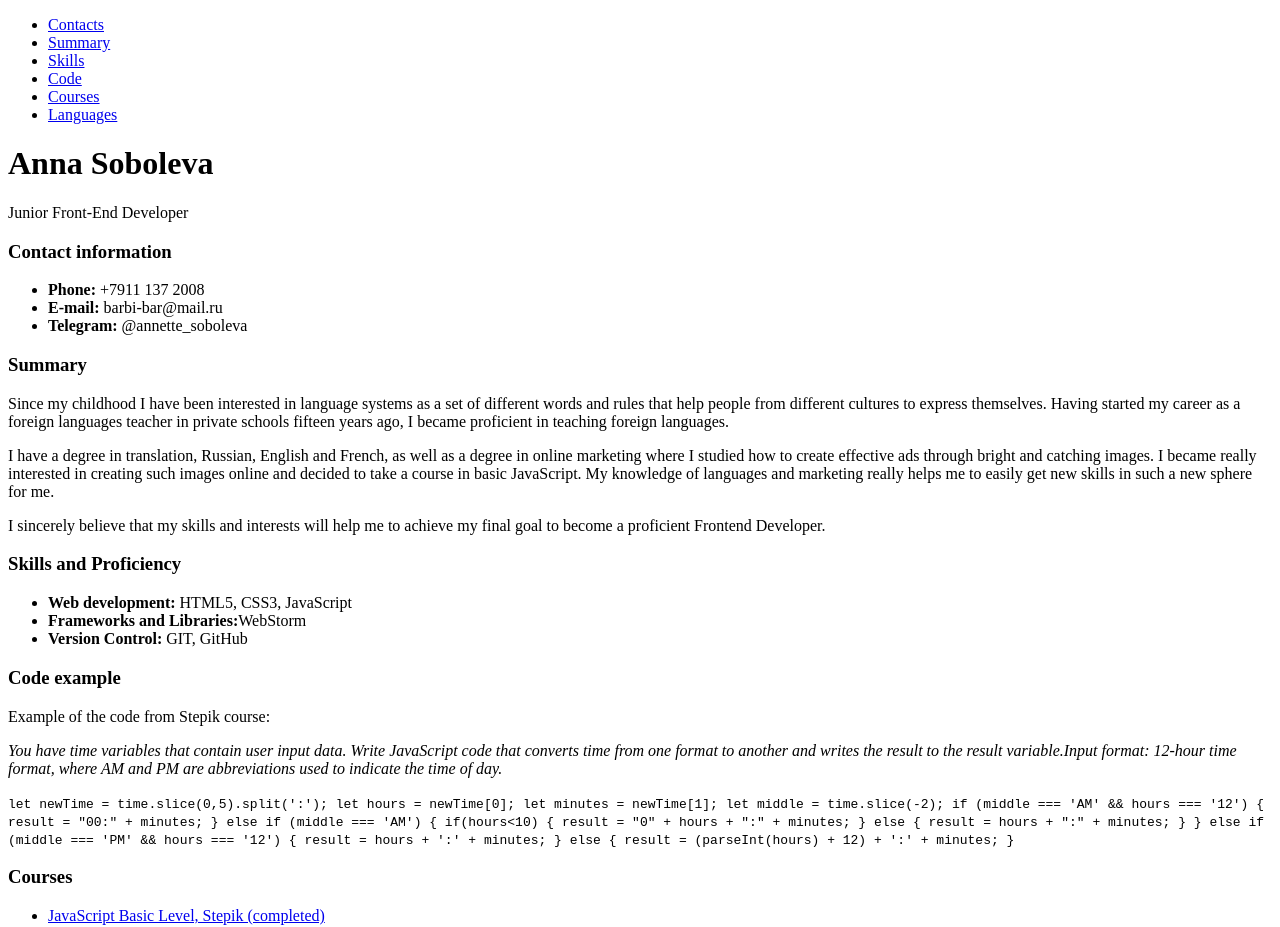
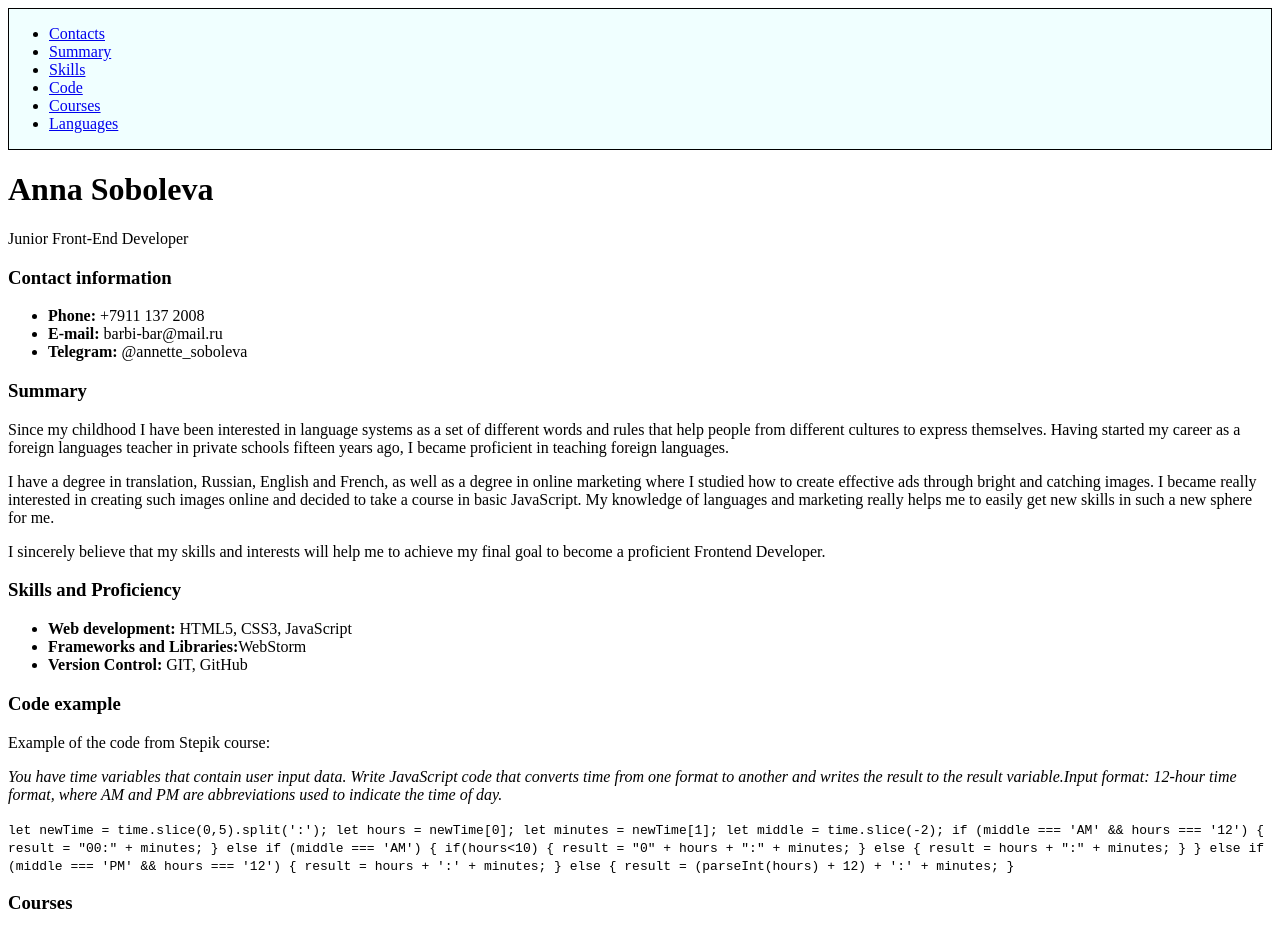
Before and after one commit to JSBelka/rsschool-cv, a plain HTML site: page index.html in a window 1280 px wide. Shown: the top 927 px of the page. Drawn offline with Linux system fonts and the light colour scheme.

Commit message:
fix: update

```diff
--- a/index.html
+++ b/index.html
@@ -1,9 +1,12 @@
 <!DOCTYPE html>
 <html lang="en">
+<head>
 <meta charset="UTF-8">
+    <meta http-equiv="X-UA-Compatible" content="IE=edge">
 <meta name="viewport" content="width=device-width, user-scalable=no, initial-scale=1.0">
 <title>Anna Soboleva</title>
-
+    <link rel="stylesheet" href="style.css">
+</head>
 <body>
     <header class="header">
         <div class="header-menu">
--- a/style.css
+++ b/style.css
@@ -1 +1,8 @@
-New styles
+
+.navigation {
+    display: flex;
+    flex-direction: row;
+    background-color: azure;
+    text-decoration-color: black;
+    border: 1px solid black;
+}
```
